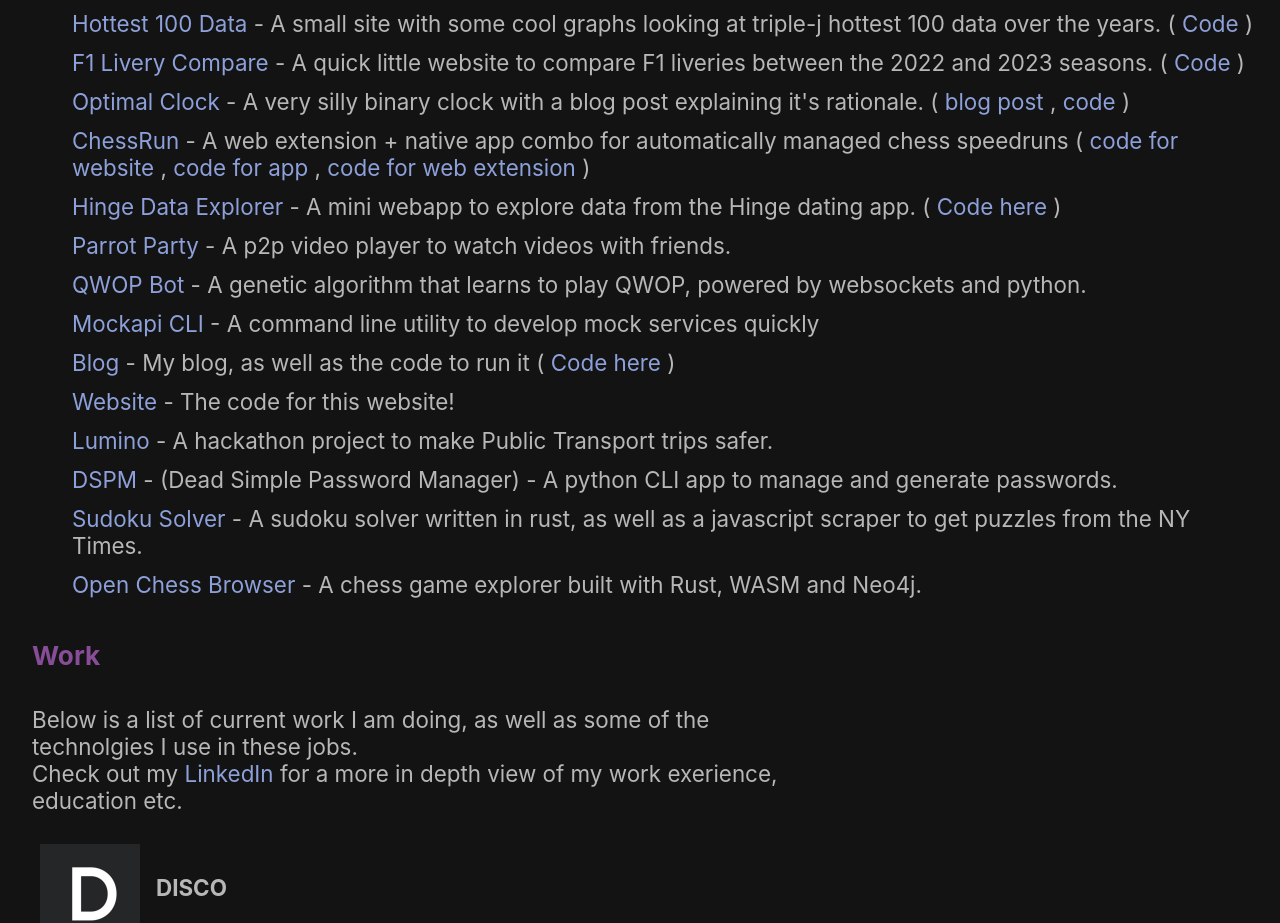
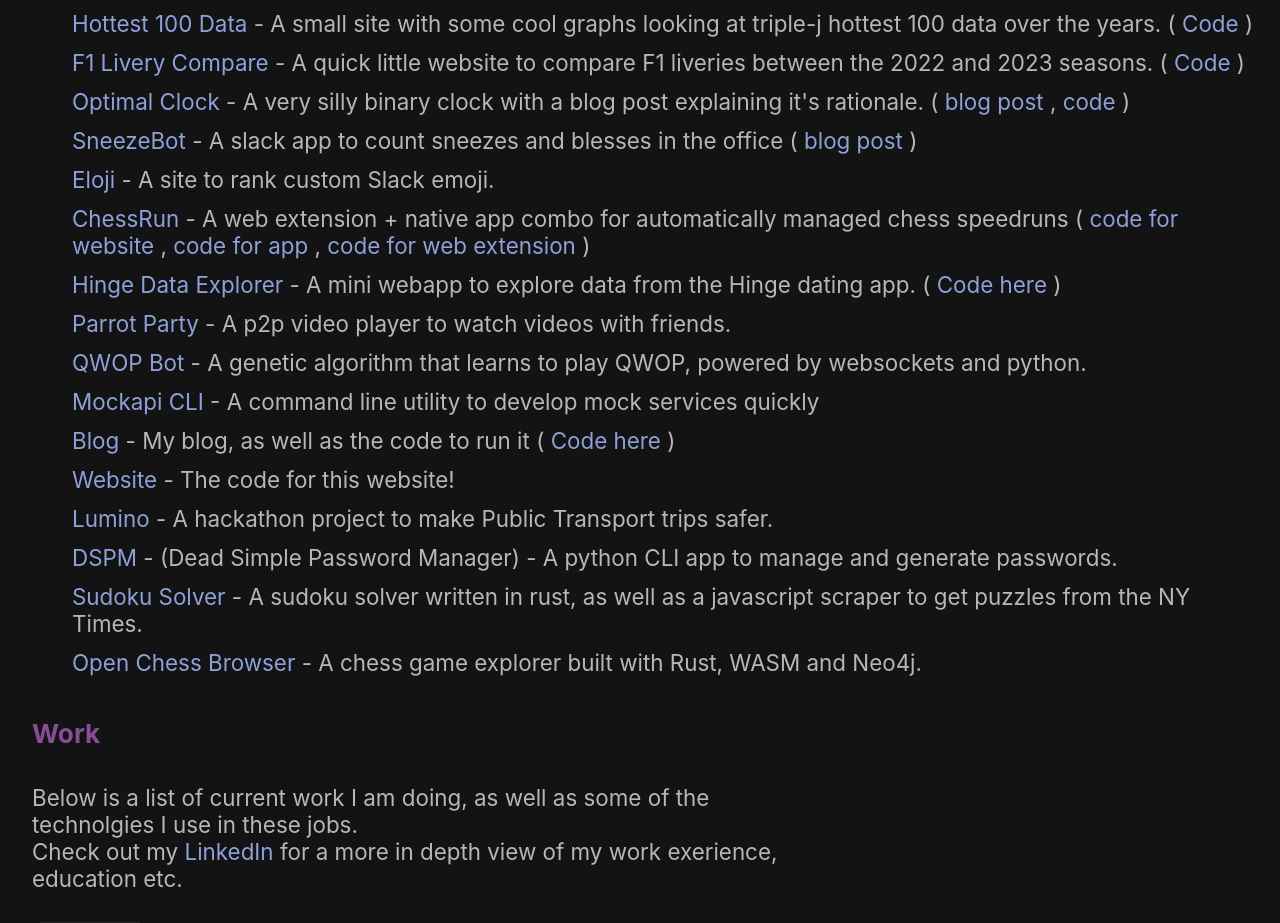
Before and after one commit to etopiei/website, a Svelte app: page / in a window 1280 px wide. Shown: the part 804-1727 px from the top of the page. Built offline with nearby package versions, Linux system fonts and the light colour scheme.

Commit message:
Add sneezebot and eloji to projects.

```diff
--- a/src/project_data.js
+++ b/src/project_data.js
@@ -69,6 +69,22 @@
                 link: "https://github.com/etopiei/optimal-clock"
             }
         ]
+    },
+    {
+        name: "SneezeBot",
+        description: "A slack app to count sneezes and blesses in the office",
+        mainLink: "https://youtu.be/52UdeHX2QuU",
+        extraLinks: [
+            {
+                text: "blog post",
+                link: "https://blog.etopiei.com/post/55"
+            }
+        ]
+    },
+    {
+        name: "Eloji",
+        description: "A site to rank custom Slack emoji.",
+        mainLink: "https://blog.etopiei.com/post/55"
     },
     {
         name: "ChessRun",
```
